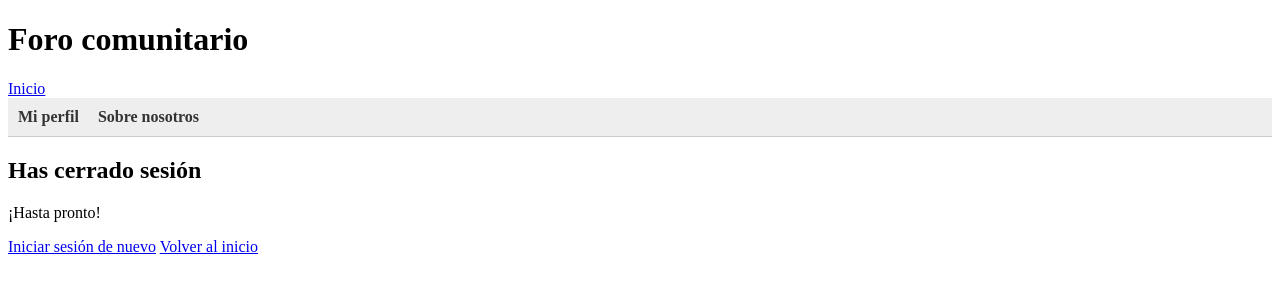
After one commit to Jeanlopez935/foro_web, a Django app: template templates/registration/logged_out.html in a window 1280 px wide. The commit adds this page. Shown: the top 300 px of the page. Run offline with Django 5.2, Linux system fonts and the light colour scheme; the template is opened without the code that fills it, so the values that code supplies are empty.

Commit message:
arreglos de defectos

```diff
--- a/django_project/urls.py
+++ b/django_project/urls.py
@@ -6,7 +6,8 @@ from django.conf.urls.static import static
 urlpatterns = [
     path("admin/", admin.site.urls),
     path('', include('forum.urls')),
-    path('accounts/', include('django.contrib.auth.urls'))
+    path('accounts/', include('django.contrib.auth.urls')),
+    path('accounts/', include('django.contrib.auth.urls')), # Añade las URLs de autenticación de Django
 ]
 
 if settings.DEBUG:
--- a/templates/base.html
+++ b/templates/base.html
@@ -37,6 +37,12 @@
     {% endfor %}
     <a href="{% url 'profile' %}">Mi perfil</a>
     <a href="{% url 'about' %}">Sobre nosotros</a>
+    {% if user.is_authenticated %}
+        <form action="{% url 'logout' %}" method="post" style="display:inline;">
+    {% csrf_token %}
+    <button type="submit" style="background:none;border:none;color:#333;cursor:pointer;">Cerrar sesión</button>
+</form>
+    {% endif %}
 </div>
     {% block content %}
     {% endblock %}
--- a/templates/post_list.html
+++ b/templates/post_list.html
@@ -14,8 +14,8 @@
         {% if user.is_authenticated and post.author == user %}
             <a href="{% url 'post_update' post.pk %}">Editar</a>
             <a href="{% url 'post_delete' post.pk %}">Borrar</a>
-            <a href="{% url 'post_detail' post.pk %}">Ver detalles</a>
         {% endif %}
+        <a href="{% url 'post_detail' post.pk %}">Ver detalles</a>
     </li>
     {% empty %}
     <li>No hay publicaciones</li>
--- a/templates/profile.html
+++ b/templates/profile.html
@@ -10,6 +10,12 @@
         <p>{{ post.created_at|date:'d/m/Y' }}</p>
         <a href="{% url 'post_update' post.pk %}">Editar</a>
         <a href="{% url 'post_delete' post.pk %}">Borrar</a>
+        {% if user.is_authenticated %}
+    <form action="{% url 'logout' %}" method="post" style="display:inline;">
+    {% csrf_token %}
+    <button type="submit" style="background:none;border:none;color:#333;cursor:pointer;">Cerrar sesión</button>
+</form>
+{% endif %}
     </li>
     {% empty %}
     <li>No has creado publicaciones aún.</li>
--- /dev/null
+++ b/templates/registration/logged_out.html
@@ -0,0 +1,7 @@
+{% extends 'base.html' %}
+{% block content %}
+<h2>Has cerrado sesión</h2>
+<p>¡Hasta pronto!</p>
+<a href="{% url 'login' %}">Iniciar sesión de nuevo</a>
+<a href="{% url 'post_list' %}">Volver al inicio</a>
+{% endblock %}
```
Also changed, not shown: templates/category_detail.html (+7 -3 lines), db.sqlite3.
